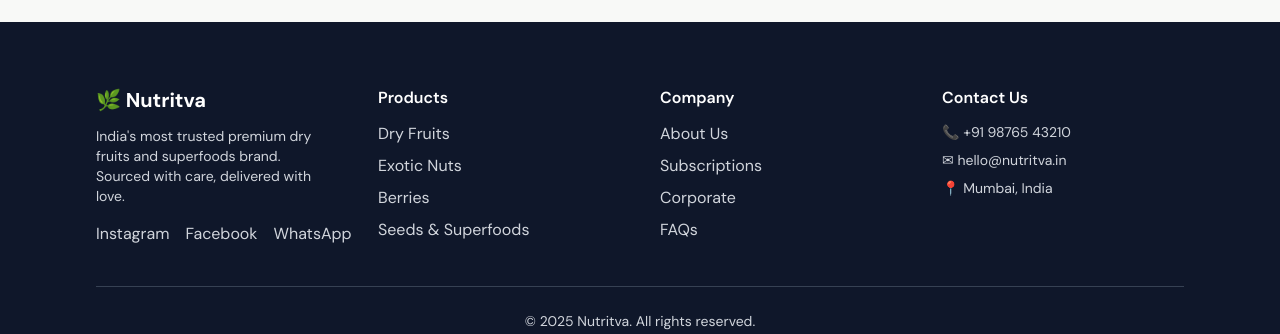
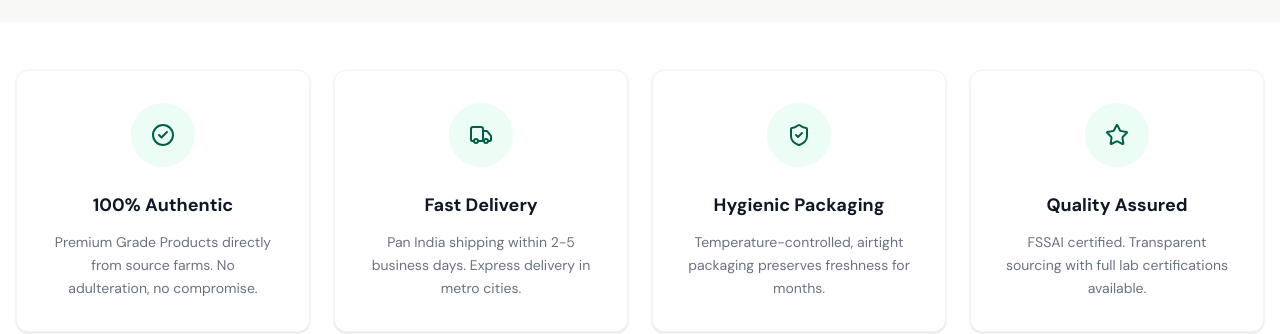
Before and after one commit to ipsitatech/New-Nutritiva, a React (Vite) app in the folder frontend/: page / in a window 1280 px wide. Shown: the part 618-952 px from the top of the page. Built offline with nearby package versions, Linux system fonts and the light colour scheme.

Commit message:
Added hero section design

```diff
--- a/frontend/package.json
+++ b/frontend/package.json
@@ -11,6 +11,7 @@
   },
   "dependencies": {
     "@tailwindcss/vite": "^4.2.4",
+    "lucide-react": "^1.14.0",
     "react": "^19.2.5",
     "react-dom": "^19.2.5",
     "react-router-dom": "^7.14.2",
--- /dev/null
+++ b/frontend/src/components/FeaturesSection.jsx
@@ -0,0 +1,57 @@
+import React from 'react';
+import { CheckCircle2, Truck, ShieldCheck, Star } from 'lucide-react';
+
+const FeaturesSection = () => {
+  const features = [
+    {
+      icon: <CheckCircle2 className="w-6 h-6 text-emerald-800" />,
+      title: "100% Authentic",
+      description: "Premium Grade Products directly from source farms. No adulteration, no compromise."
+    },
+    {
+      icon: <Truck className="w-6 h-6 text-emerald-800" />,
+      title: "Fast Delivery",
+      description: "Pan India shipping within 2-5 business days. Express delivery in metro cities."
+    },
+    {
+      icon: <ShieldCheck className="w-6 h-6 text-emerald-800" />,
+      title: "Hygienic Packaging",
+      description: "Temperature-controlled, airtight packaging preserves freshness for months."
+    },
+    {
+      icon: <Star className="w-6 h-6 text-emerald-800" />,
+      title: "Quality Assured",
+      description: "FSSAI certified. Transparent sourcing with full lab certifications available."
+    }
+  ];
+
+  return (
+    <section className="py-12 bg-white">
+      <div className="max-w-7xl mx-auto px-4">
+        <div className="grid grid-cols-1 md:grid-cols-2 lg:grid-cols-4 gap-6">
+          {features.map((feature, index) => (
+            <div
+              key={index}
+              className="flex flex-col items-center text-center p-8 rounded-xl border border-gray-100 shadow-sm transition-all hover:shadow-md bg-white"
+            >
+              {/* Icon Container */}
+              <div className="w-16 h-16 flex items-center justify-center rounded-full bg-emerald-50 mb-6">
+                {feature.icon}
+              </div>
+
+              {/* Content */}
+              <h3 className="text-gray-900 font-bold text-lg mb-3">
+                {feature.title}
+              </h3>
+              <p className="text-gray-500 text-sm leading-relaxed">
+                {feature.description}
+              </p>
+            </div>
+          ))}
+        </div>
+      </div>
+    </section>
+  );
+};
+
+export default FeaturesSection;
--- a/frontend/src/pages/LandingPage.jsx
+++ b/frontend/src/pages/LandingPage.jsx
@@ -1,11 +1,14 @@
 import HeroSection from "../components/HeroSection.jsx";
+import FeaturesSection from "../components/FeaturesSection.jsx";
 import Footer from "../components/Footer.jsx";
 
 function LandingPage() {
   return (
     <>
       <HeroSection />
+      <FeaturesSection />
       <Footer />
+
     </>
   );
 }
```
Also changed, not shown: 1 other file (tests, documents, lock files or other folders).
